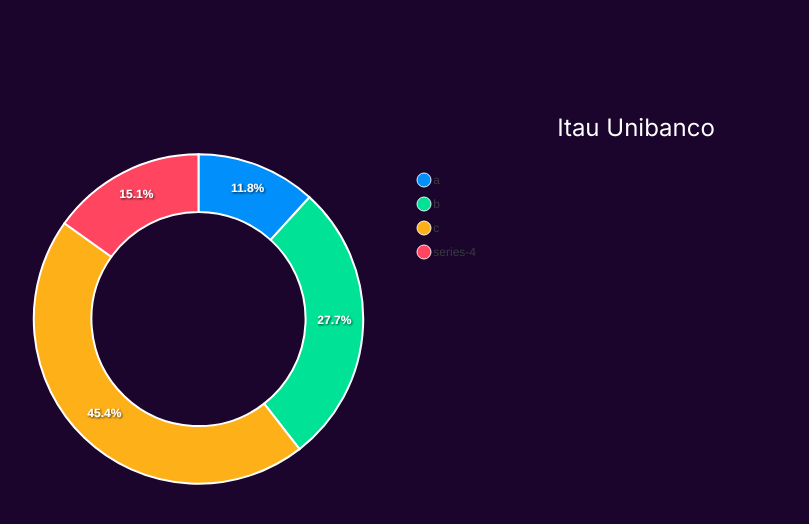
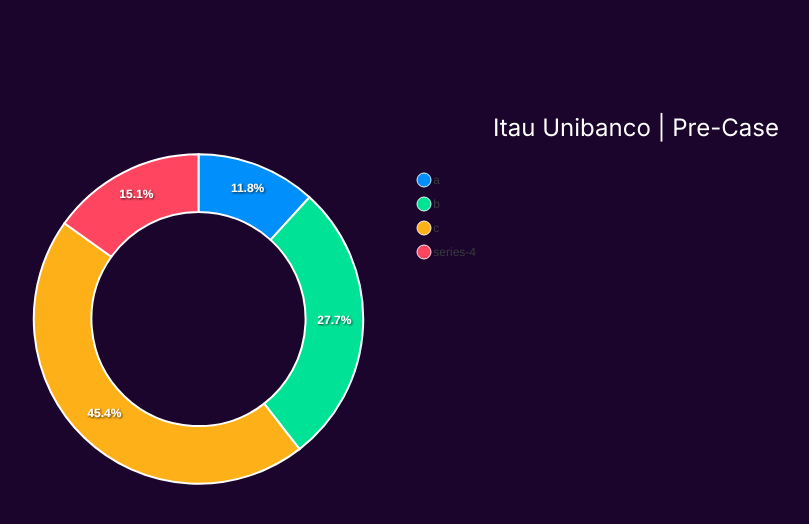
Before and after one commit to alvaro-alvs/itau, a Next.js app: page / in a window 1280 px wide. Shown: the top 524 px of the page, without its empty margins (4-813 px from the left). Built offline with nearby package versions, Linux system fonts and the light colour scheme.

Commit message:
Teste Production

```diff
--- a/src/app/page.jsx
+++ b/src/app/page.jsx
@@ -7,7 +7,7 @@
 
   return (
     <>
-      <h1 className="text-2xl text-center mt-28">Itau Unibanco</h1>
+      <h1 className="text-2xl text-center mt-28">Itau Unibanco | Pre-Case</h1>
       <div className="w-50 mx-auto ">
         <Chart />
       </div>
```
